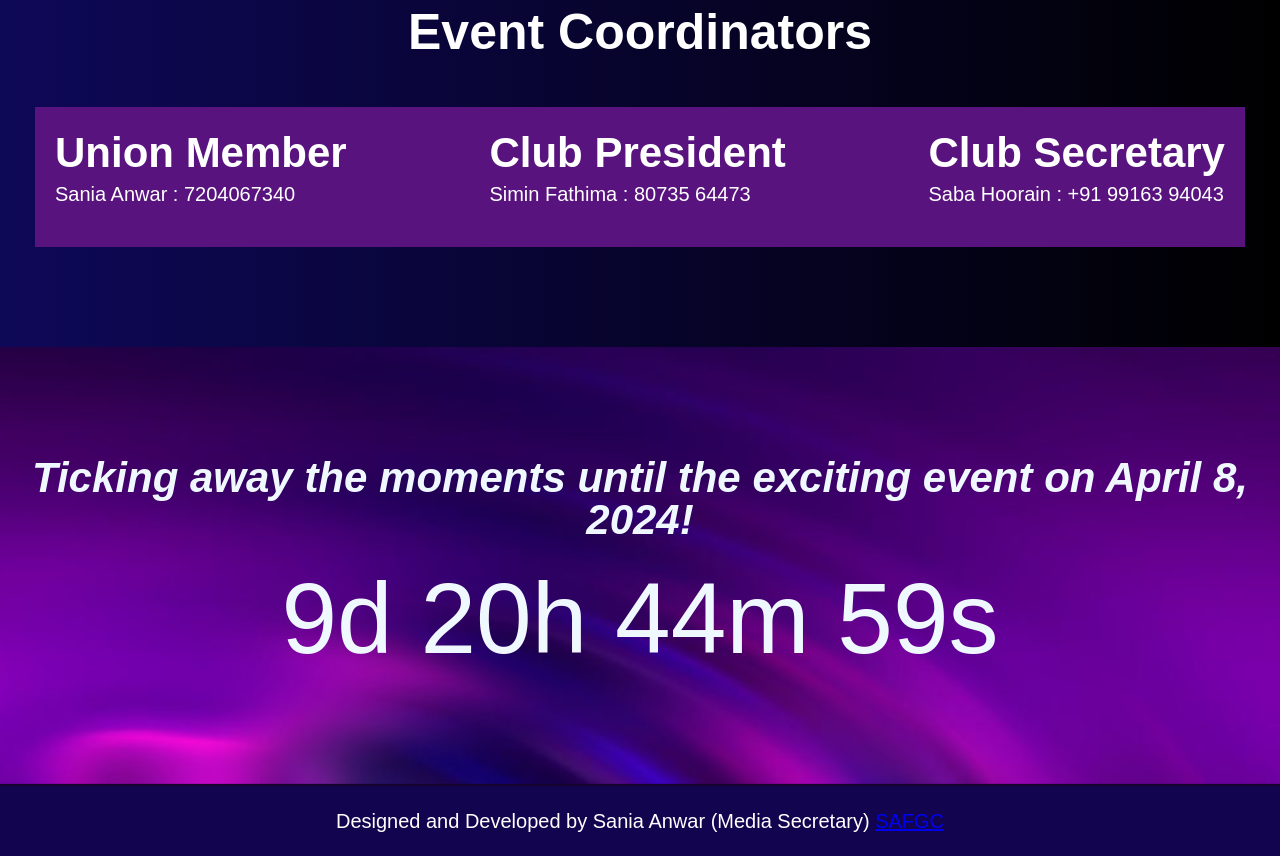
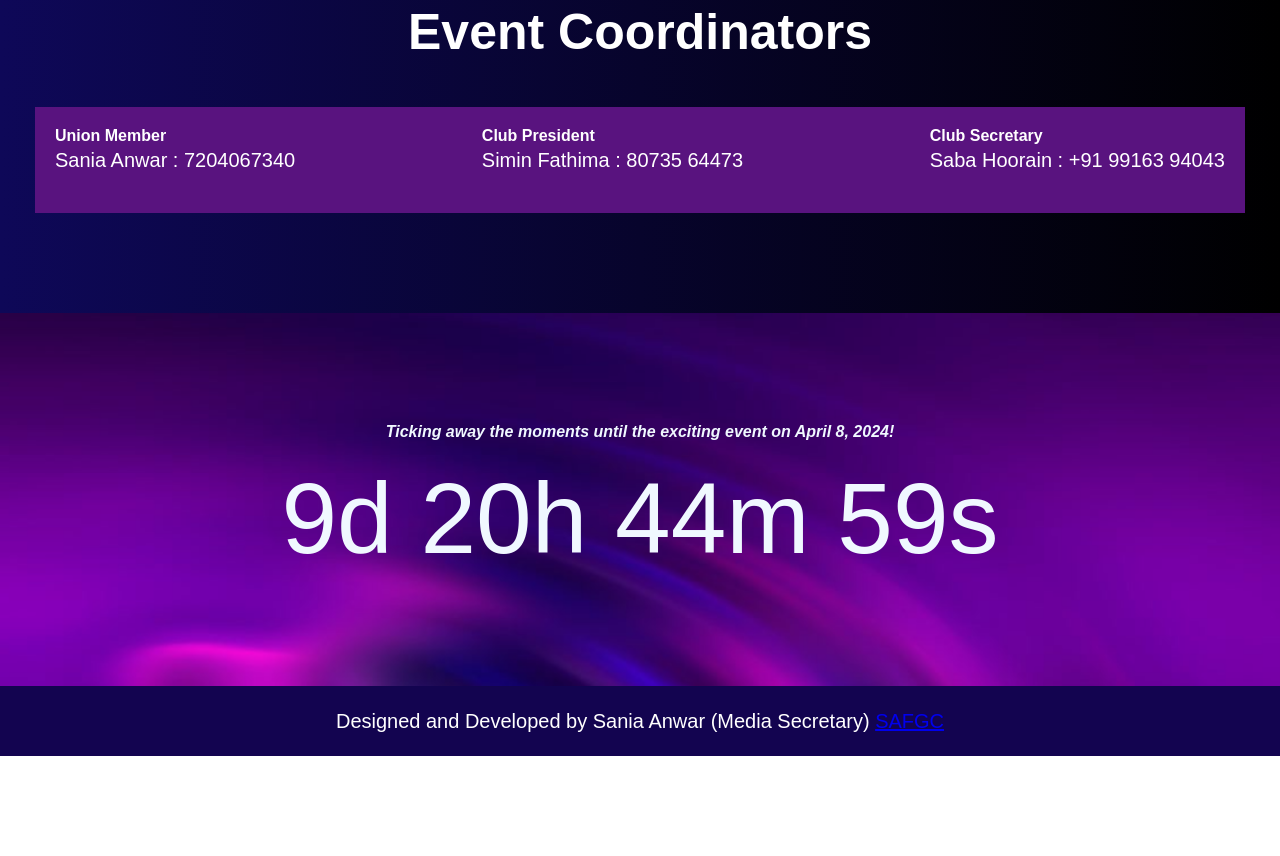
Before and after one commit to San1aAnwar/Techannza-Stannesfgc, a plain HTML site: page event1.html in a window 1280 px wide. Shown: the part 1640-2496 px from the top of the page. After the commit the page ends 2396 px from the top, so only its background shows below. Drawn offline with Linux system fonts and the light colour scheme; files whose address does not match are found by name.

Commit message:
Update event1.html

```diff
--- a/event1.html
+++ b/event1.html
@@ -52,6 +52,7 @@
                         <li> Duration : 1 HOUR</li>
                         <li>Registration fee : 100 per person</li>
                     </ol>
+
                 </div>
             </div>
         </div>
@@ -59,20 +60,22 @@
 <div class="container3">
     <img src="tt.png" alt="Time Table">
 </div>
+
+
         <div class="event-coordinator">
             <div class="container section">
                 <h2>Event Coordinators</h2>
                 <div class="contact-info">
                     <div class="contact">
-                        <h3>Union Member</h3>
+                        <h4>Union Member</h4>
                         <p>Sania Anwar : 7204067340</p><br>
                     </div>
                     <div class="contact">
-                        <h3>Club President</h3>
+                        <h4>Club President</h4>
                         <p>Simin Fathima : 80735 64473 </p><br>
                     </div>
                     <div class="contact">
-                        <h3>Club Secretary</h3>
+                        <h4>Club Secretary</h4>
                         <p>Saba Hoorain : +91 99163 94043</p><br>
                     </div>
                 </div>
@@ -82,7 +85,7 @@
         <div class="countdown-container">
             <div class="container section">
                 <!-- Countdown Section -->
-                <h3><i>Ticking away the moments until the exciting event on April 8, 2024!</i></h3>
+                <h4><i>Ticking away the moments until the exciting event on April 8, 2024!</i></h4>
                 <div id="countdown"></div>
             </div>
         </div>
@@ -100,7 +103,7 @@
     </footer>
 
 
-    <script src="./js/script.js"></script>
+    <script src="js/script.js"></script>
 </body>
 
 </html>
```
